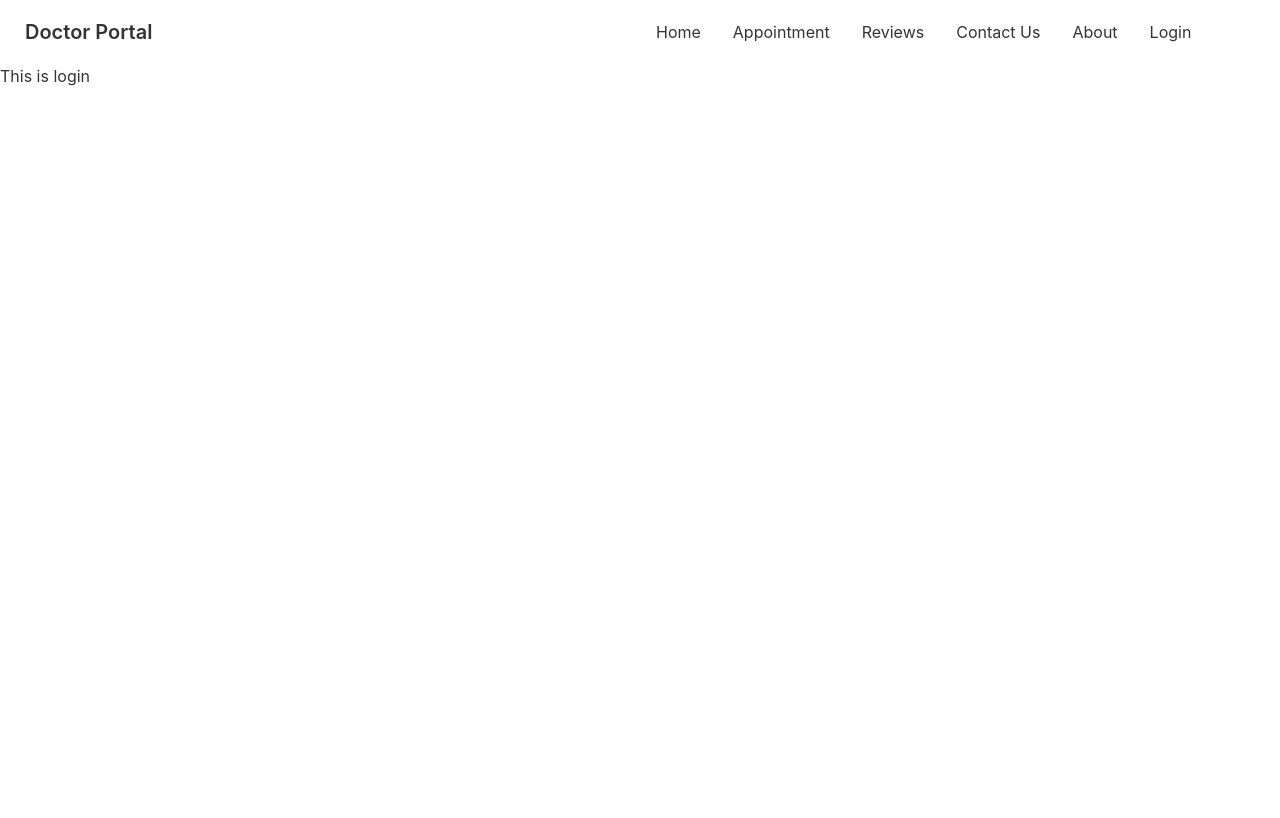
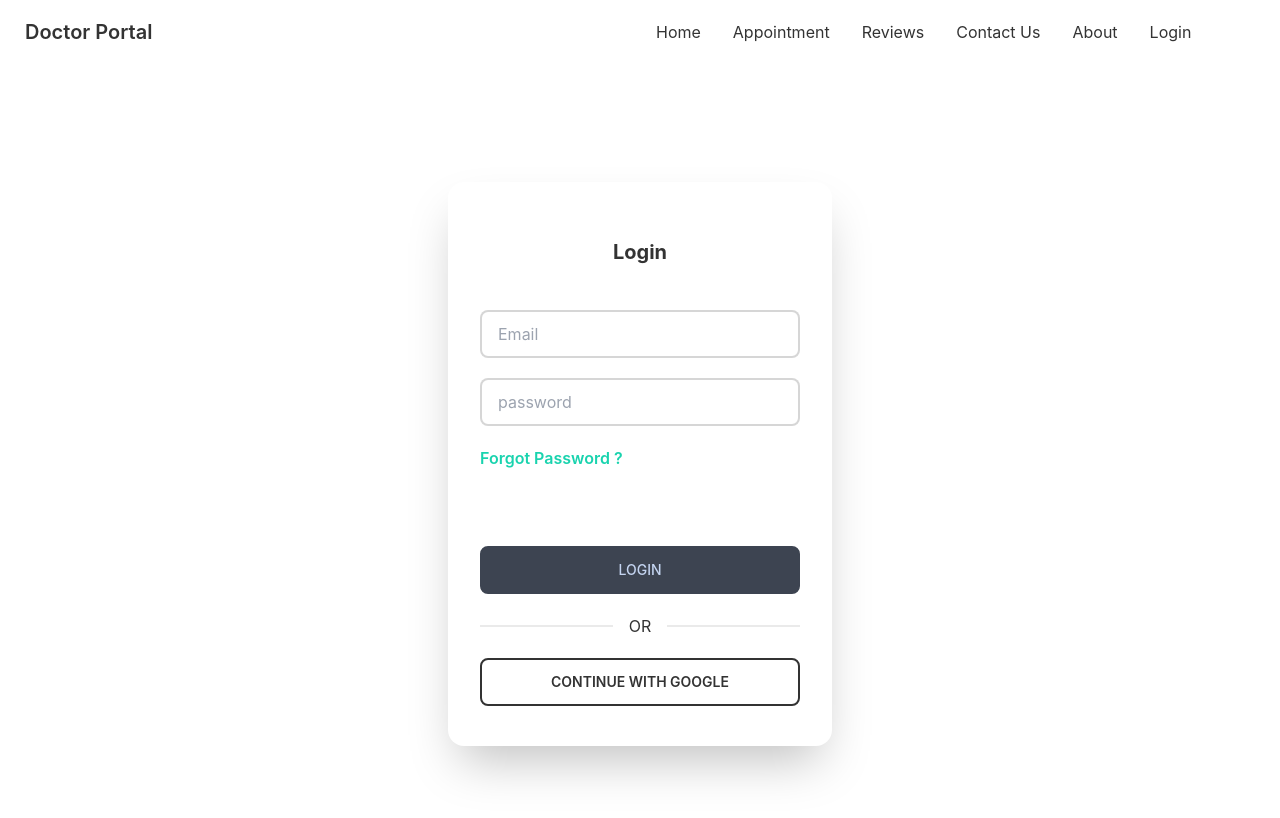
Before and after one commit to mdsujan-mridha/doctor-portal-client, a React (Create React App) app: page /login in a window 1280 px wide. Shown: the top 818 px of the page. Built offline with nearby package versions, Linux system fonts and the light colour scheme; no server answers.

Commit message:
login page with firebase

```diff
--- a/package.json
+++ b/package.json
@@ -8,11 +8,14 @@
     "@testing-library/user-event": "^13.5.0",
     "daisyui": "^2.14.3",
     "date-fns": "^2.28.0",
+    "firebase": "^9.8.1",
     "react": "^18.1.0",
     "react-day-picker": "^8.0.5",
     "react-dom": "^18.1.0",
+    "react-firebase-hooks": "^5.0.3",
     "react-router-dom": "^6.3.0",
     "react-scripts": "5.0.1",
+    "react-toastify": "^9.0.1",
     "web-vitals": "^2.1.4"
   },
   "scripts": {
--- /dev/null
+++ b/src/firebase.init.js
@@ -0,0 +1,20 @@
+// Import the functions you need from the SDKs you need
+import { initializeApp } from "firebase/app";
+import { getAuth } from "firebase/auth";
+// TODO: Add SDKs for Firebase products that you want to use
+// https://firebase.google.com/docs/web/setup#available-libraries
+
+// Your web app's Firebase configuration
+const firebaseConfig = {
+  apiKey: process.env.REACT_APP_apiKey,
+  authDomain: process.env.REACT_APP_authDomain,
+  projectId: process.env.REACT_APP_projectId,
+  storageBucket: process.env.REACT_APP_storageBucket,
+  messagingSenderId: process.env.REACT_APP_messagingSenderId,
+  appId: process.env.REACT_APP_appId
+};
+
+// Initialize Firebase
+const app = initializeApp(firebaseConfig);
+const auth = getAuth(app);
+export default auth;
--- a/src/pages/Components/Login/Login.js
+++ b/src/pages/Components/Login/Login.js
@@ -1,11 +1,90 @@
-import React from 'react';
+import React, { useRef } from 'react';
+import { useSendPasswordResetEmail, useSignInWithEmailAndPassword } from 'react-firebase-hooks/auth';
+import { Link } from 'react-router-dom';
+import { toast, ToastContainer } from 'react-toastify';
+import auth from '../../../firebase.init';
+import SocialLogin from './SocialLogin';
 
 const Login = () => {
+    //  login with user name and password
+    const [
+        signInWithEmailAndPassword,
+        user,
+        loading,
+        error,
+      ] = useSignInWithEmailAndPassword(auth);
+// handle password reset
+const [sendPasswordResetEmail,
+    sending,
+    error2] = useSendPasswordResetEmail(
+    auth
+  );
+
+
+
+       const emailRef = useRef();
+       const passwordRef = useRef();
+const handleLoginSubmit = e =>{
+     e.preventDefault();
+    const email = emailRef.current.value;
+    const password = passwordRef.current.value;
+    signInWithEmailAndPassword(email,password);
+}
+
+let sendingElement;
+if(sending){
+    sendingElement=
+    toast('sending');
+}
+
+
     return (
-        <div>
-            <h1> This is login </h1>
+        <div className='flex justify-center items-center h-screen'>
+
+            <div class="card w-96 bg-base-100 shadow-2xl">
+                <div class="card-body">
+                    <h2 class="font-bold text-center text-xl mt-6 mb-9"> Login </h2>
+                    <div className="form-area">
+
+                        <form onSubmit={handleLoginSubmit} className='grid grid-cols-1 gap-5'>
+
+                        <input type="email" name='email' placeholder="Email" class="input input-bordered w-full max-w-full border-2" required />
+                        <input type="password" name='password' placeholder="password" class="input input-bordered w-full max-w-full border-2" required/>
+                        <button onSubmit={sendPasswordResetEmail} className='text-left text-secondary font-semibold font-xl'> Forgot Password ? </button>
+                           <p> {sendingElement} </p>
+                            <input type="submit" value="Login" class="btn btn-accets w-full max-w-full text-white-100 font-medium mt-9 border-2" />
+
+                        </form>
+                    </div>
+                    <div class="divider">OR</div>
+                        <SocialLogin></SocialLogin>
+                          <ToastContainer/>
+                </div>
+            </div>
+
+
         </div>
     );
 };
 
 export default Login;
+/*
+
+ <div className="login-section">
+
+              <div className="login-area">
+                  <h1> Login </h1>
+                  <div className="form-area">
+                      <form>
+
+                      <input type="email" name="email" id="1" placeholder='Enter Your eamil' />
+                      <input type="name" name="name" id="2" placeholder='Enter Your name' />
+                      <input type="submit" value='Login' id="3" />
+
+                      </form>
+                  </div>
+              </div>
+
+
+            </div>
+            */
--- /dev/null
+++ b/src/pages/Components/Login/SocialLogin.js
@@ -0,0 +1,22 @@
+import React from 'react';
+import { useSignInWithGoogle } from "react-firebase-hooks/auth"
+import auth from '../../../firebase.init';
+
+
+const SocialLogin = () => {
+
+    const [signInWithGoogle, user1, loading1, error1] = useSignInWithGoogle(auth);
+
+
+  console.log(user1);
+
+    return (
+
+            <>
+                <button onClick={()=>signInWithGoogle()} class="btn btn-outline btn-accets border-2"> CONTINUE WITH GOOGLE </button>
+            </>
+
+    );
+};
+
+export default SocialLogin;
--- a/src/pages/Shared/NavBar/NavBar.js
+++ b/src/pages/Shared/NavBar/NavBar.js
@@ -1,16 +1,26 @@
+import { signOut } from 'firebase/auth';
 import React from 'react';
+import { useAuthState } from 'react-firebase-hooks/auth';
 import { Link } from 'react-router-dom';
+import auth from '../../../firebase.init';
 
 const NavBar = () => {
+    const[user] = useAuthState(auth)
+    const handleLogOut = () =>{
+        signOut(auth);
+    }
     const menuitems = <>
-
-
         <li><Link to="/home"> Home</Link></li>
         <li><Link to="/appoinment"> Appointment</Link></li>
         <li><Link to="/reviews"> Reviews </Link></li>
         <li><Link to="/contact"> Contact Us </Link></li>
         <li><Link to="/about">  About </Link></li>
-        <li><Link to="/login">  Login </Link></li>
+         {
+             user ?
+             <li><Link onClick={handleLogOut} to="/login">  Logout </Link></li>
+             :
+             <li><Link to="/login">  Login </Link></li>
+         }
     </>
     return (
         <div className="navbar bg-base-100">
```
Also changed, not shown: 1 other file (tests, documents, lock files or other folders).
